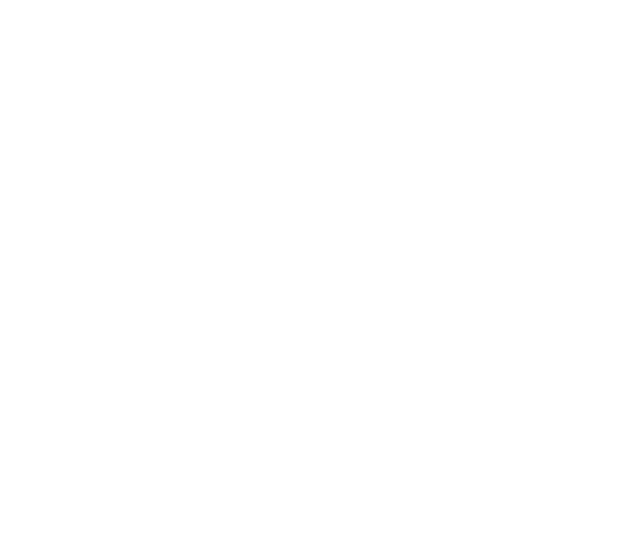
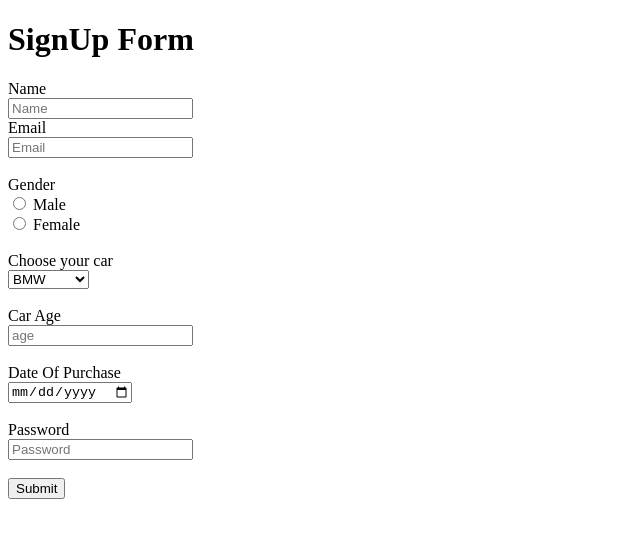
Before and after one commit to acciojob/car-insurance-form-arin1998coder, a website: page main.html in a window 1280 px wide. Shown: the whole page, without its empty margins (0-640 px from the left). Drawn offline with Linux system fonts and the light colour scheme.

Commit message:
1st soln

```diff
--- a/main.html
+++ b/main.html
@@ -4,10 +4,36 @@
 
 <head>
 	<link rel="stylesheet" href="styles.css">
+	<title>Insurance Form Car</title>
 </head>
 
 <body>
 	<!-- the entire body must be written by student -->
+	 <h1>SignUp Form</h1>
+    <form action="" method="post">
+        <label for="name">Name</label><br>
+        <input type="text" id="name" placeholder="Name" required><br>
+        <label for="email">Email</label><br>
+        <input type="email" name="" id="email" placeholder="Email" required><br><br>
+		<label for="">Gender</label><br>
+        <input type="radio" id="gender_m" value="male" name="gender" required>
+        <label for="gender_m">Male</label><br>
+        <input type="radio" id="gender_f" value="female" name="gender" required>
+        <label for="gender_f">Female</label><br><br>
+        <label for="cars">Choose your car</label><br>
+        <select name="car" id="cars">
+            <option value="BMW">BMW</option>
+            <option value="Audi">Audi</option>
+            <option value="Mercedez">Mercedez</option>
+        </select><br><br>
+       <label for="carage">Car Age</label><br>
+       <input type="number" name="age" id="carage" placeholder="age" required><br><br>
+       <label for="dop">Date Of Purchase</label><br>
+       <input type="date" name="dop" id="dop" required><br><br>
+       <label for="password">Password</label><br>
+       <input type="password" id = "password" placeholder="Password" required><br><br>
+       <button type="submit">Submit</button>
+    </form>
     <script type="text/javascript" src="./script.js">
 </script>
 
```
